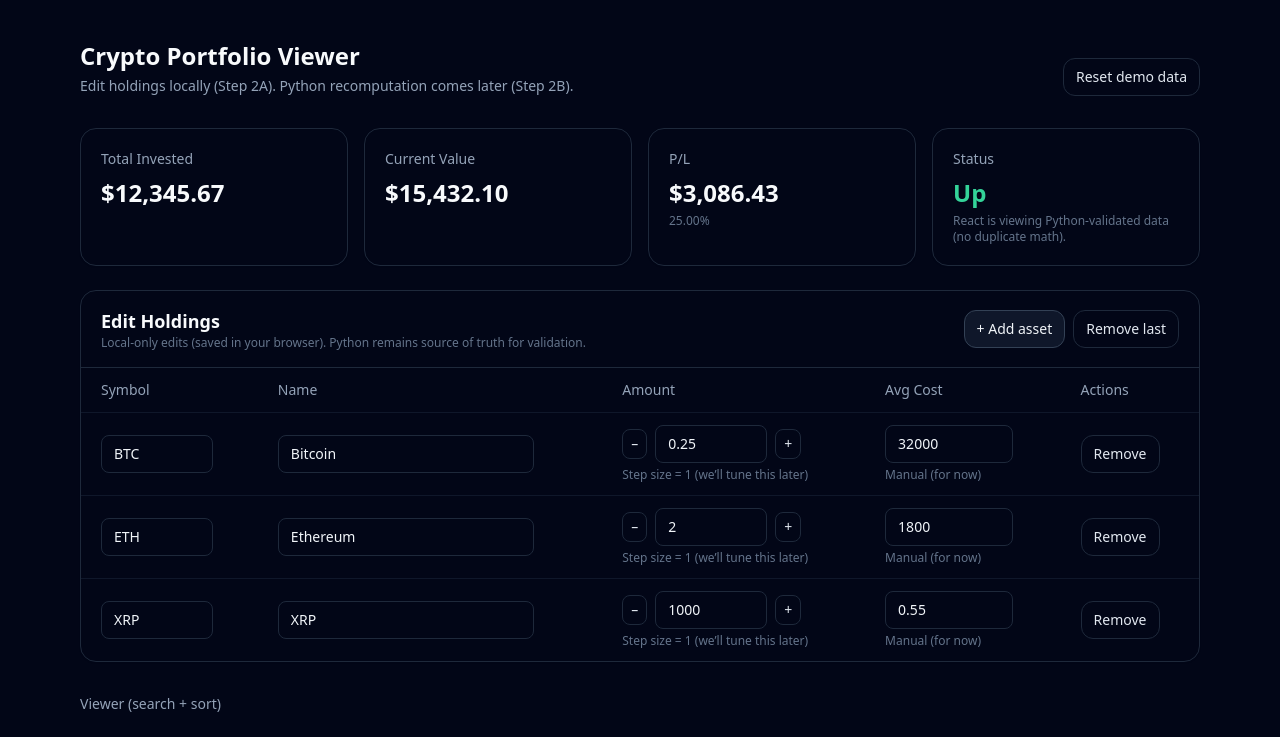
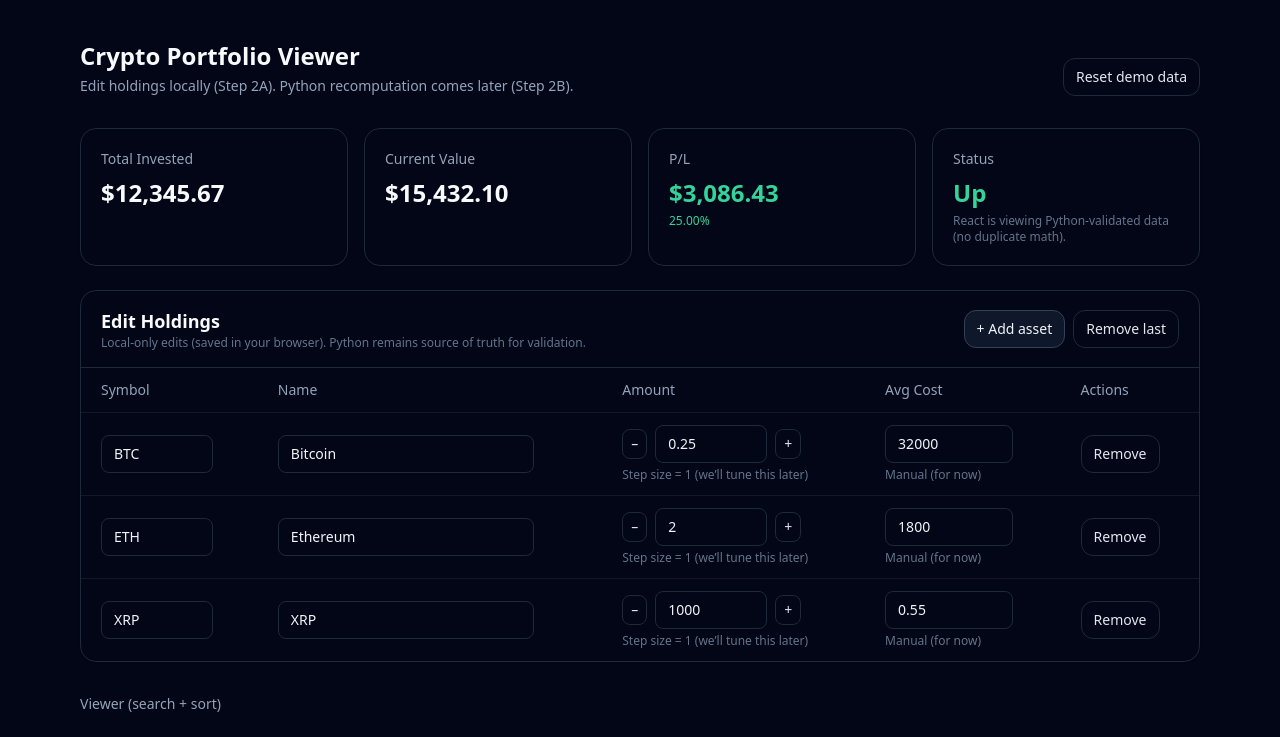
Before and after one commit to cg112358/crypto-price-tracker, a React app in the folder frontend/: page / in a window 1280 px wide. Shown: the top 737 px of the page. Built offline with nearby package versions, Linux system fonts and the light colour scheme; the HTML template or start-up script is replaced by a standard one.

Commit message:
UI: color P/L and ROI based on sign

```diff
--- a/frontend/src/components/SummaryCards.jsx
+++ b/frontend/src/components/SummaryCards.jsx
@@ -1,3 +1,5 @@
+import { plClass } from "../utils/plColor";
+
 function formatUSD(n) {
   return new Intl.NumberFormat('en-US', {
     style: 'currency',
@@ -10,11 +12,11 @@ function formatPercent(n) {
   return `${n.toFixed(2)}%`
 }
 
-function MetricCard({ label, value, subtext }) {
+function MetricCard({ label, value, subtext, valueClassName = "text-slate-50" }) {
   return (
     <div className="rounded-2xl border border-slate-800 bg-slate-950 p-5 shadow-sm">
       <div className="text-sm text-slate-400">{label}</div>
-      <div className="mt-2 text-2xl font-semibold text-slate-50">{value}</div>
+      <div className={`mt-2 text-2xl font-semibold ${valueClassName}`}>{value}</div>
       {subtext ? <div className="mt-1 text-xs text-slate-500">{subtext}</div> : null}
     </div>
   )
@@ -35,7 +37,8 @@ export default function SummaryCards({ summary }) {
       <MetricCard
         label="P/L"
         value={formatUSD(pnl)}
-        subtext={formatPercent(roi)}
+        valueClassName={plClass(pnl)}
+        subtext={<span className={plClass(pnl)}>{formatPercent(roi)}</span>}
       />
       <div className="rounded-2xl border border-slate-800 bg-slate-950 p-5 shadow-sm">
         <div className="text-sm text-slate-400">Status</div>
--- /dev/null
+++ b/frontend/src/utils/plColor.js
@@ -0,0 +1,5 @@
+export function plClass(pl) {
+  if (pl > 0) return "text-emerald-400";
+  if (pl < 0) return "text-rose-400";
+  return "text-slate-300";
+}
```
